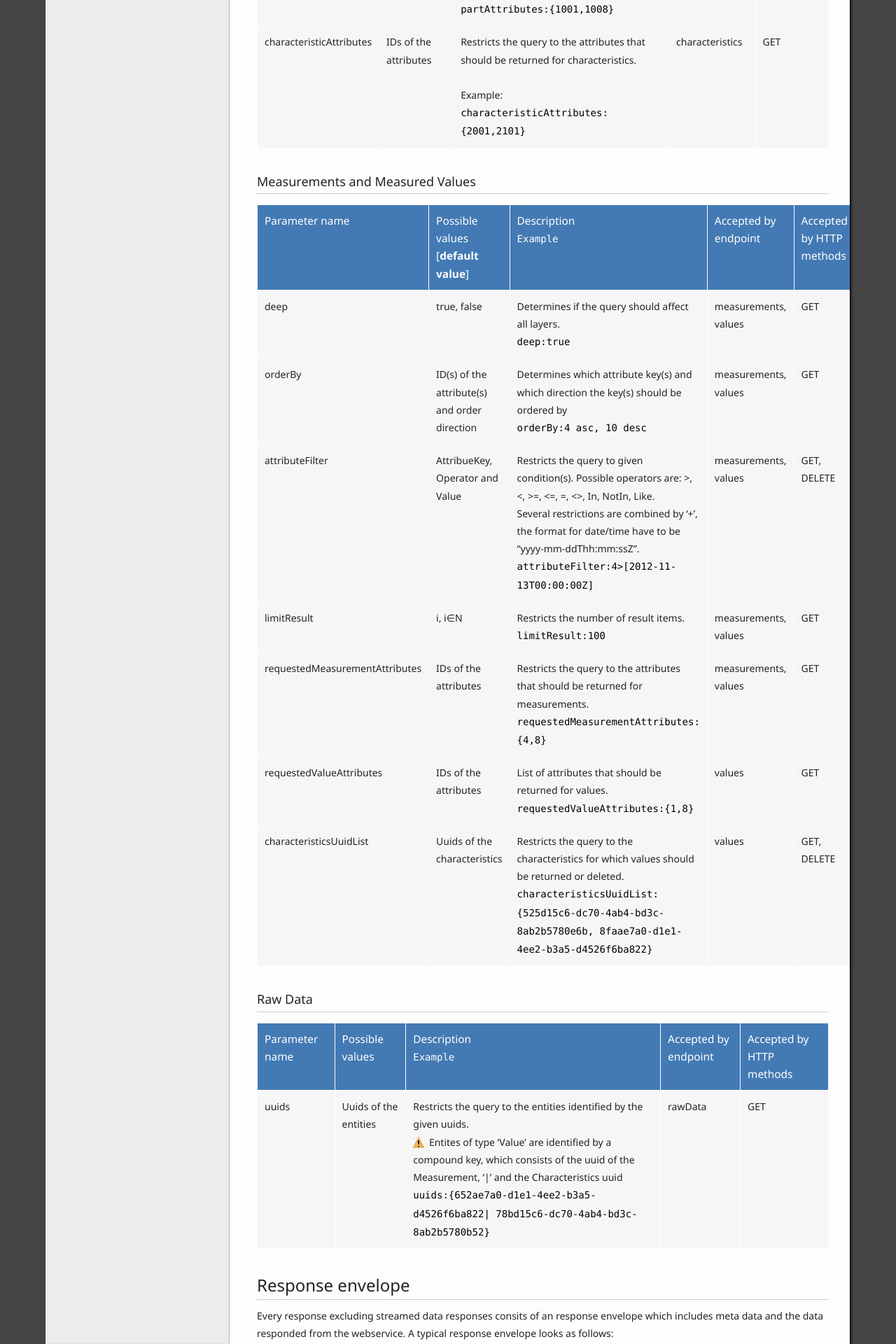
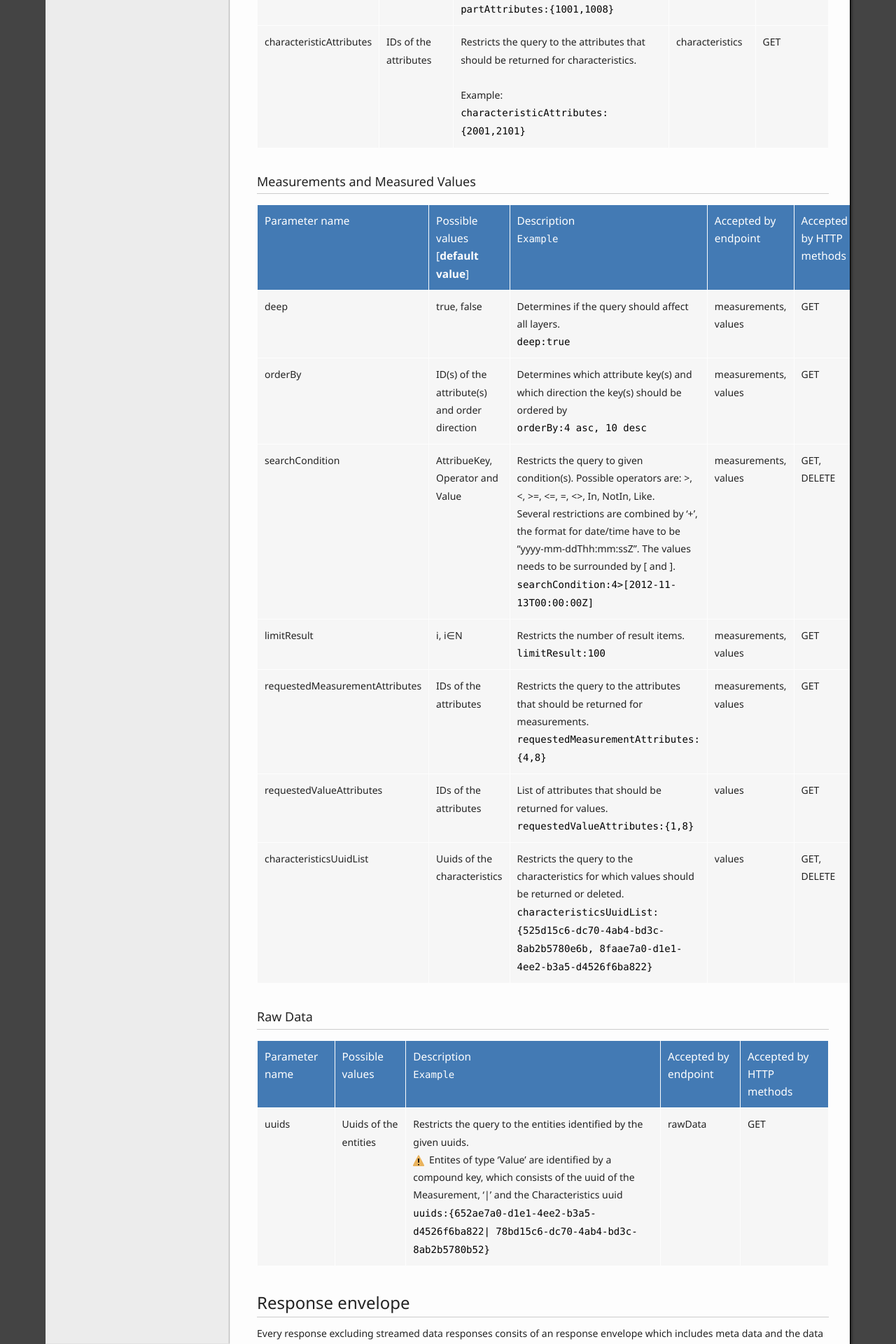
Before and after one commit to ZEISS-PiWeb/PiWeb-Api, a Jekyll site: the page built from _pages/01-general.md, in a window 1280 px wide. Shown: the part 3080-5000 px from the top of the page at 70% size. Built offline with Jekyll 4.4.1, drawn with Linux system fonts in a browser that asks for light colours.

Commit message:
Update 01-general.md

````diff
--- a/_pages/01-general.md
+++ b/_pages/01-general.md
@@ -91,7 +91,7 @@
 --------------------|-----------------|-------------|----------------------|--------------------------
 deep                | true, false     | Determines if the query should affect all layers. <br> ```deep:true``` | measurements, values | GET
 orderBy             | ID(s) of the attribute(s) and order direction | Determines which attribute key(s) and which direction the key(s) should be ordered by <br> ```orderBy:4 asc, 10 desc``` | measurements, values | GET
-attributeFilter     | AttribueKey, Operator and Value| Restricts the query to given condition(s). Possible operators are: >, <, >=, <=, =, <>, In, NotIn, Like. <br> Several restrictions are combined by '+', the format for date/time have to be “yyyy-mm-ddThh:mm:ssZ”. <br> ```attributeFilter:4>[2012-11-13T00:00:00Z]``` | measurements, values | GET, DELETE
+searchCondition     | AttribueKey, Operator and Value| Restricts the query to given condition(s). Possible operators are: >, <, >=, <=, =, <>, In, NotIn, Like. <br> Several restrictions are combined by '+', the format for date/time have to be “yyyy-mm-ddThh:mm:ssZ”. The values needs to be surrounded by [ and ]. <br> ```searchCondition:4>[2012-11-13T00:00:00Z]``` | measurements, values | GET, DELETE
 limitResult         | i, i∈N | Restricts the number of result items. <br> ```limitResult:100``` | measurements, values | GET
 requestedMeasurementAttributes | IDs of the attributes | Restricts the query to the attributes that should be returned for measurements. <br> ```requestedMeasurementAttributes:{4,8}``` | measurements, values | GET
 requestedValueAttributes | IDs of the attributes |List of attributes that should be returned for values. <br> ```requestedValueAttributes:{1,8}```| values | GET
````
